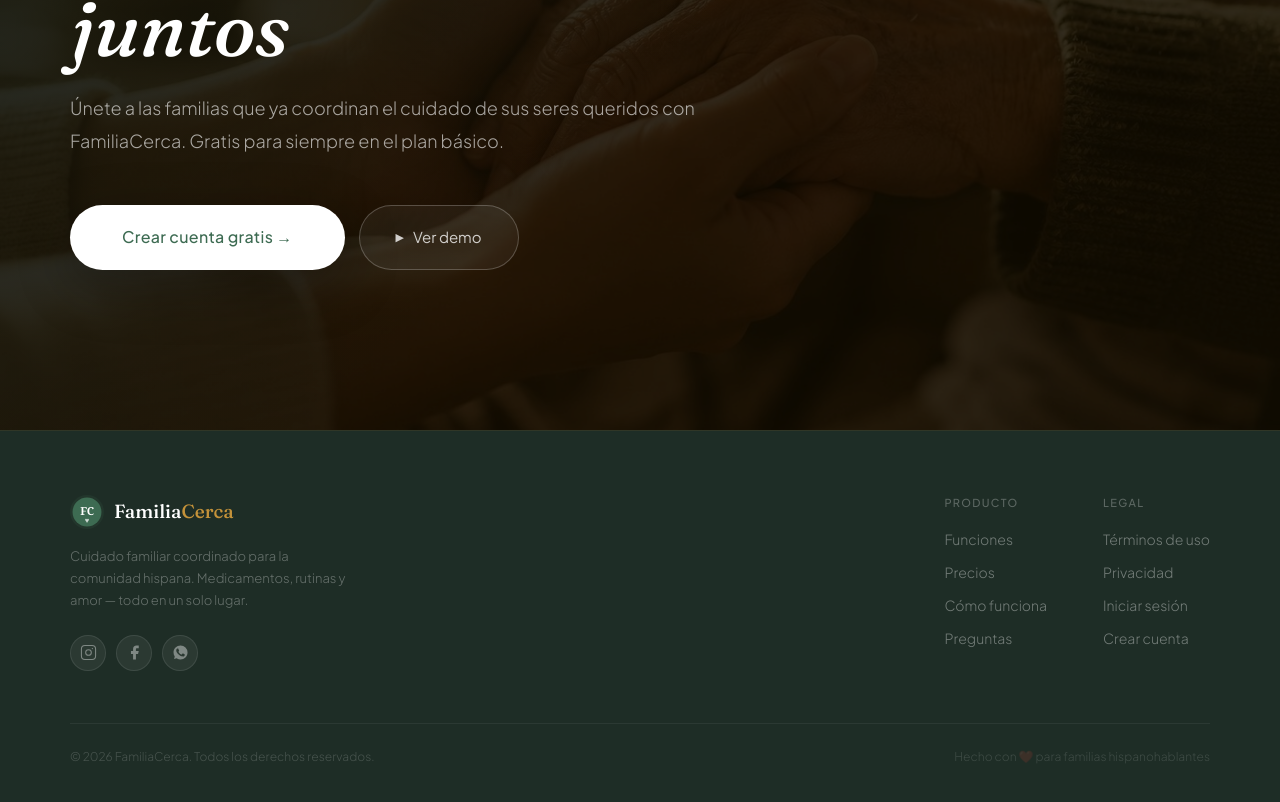
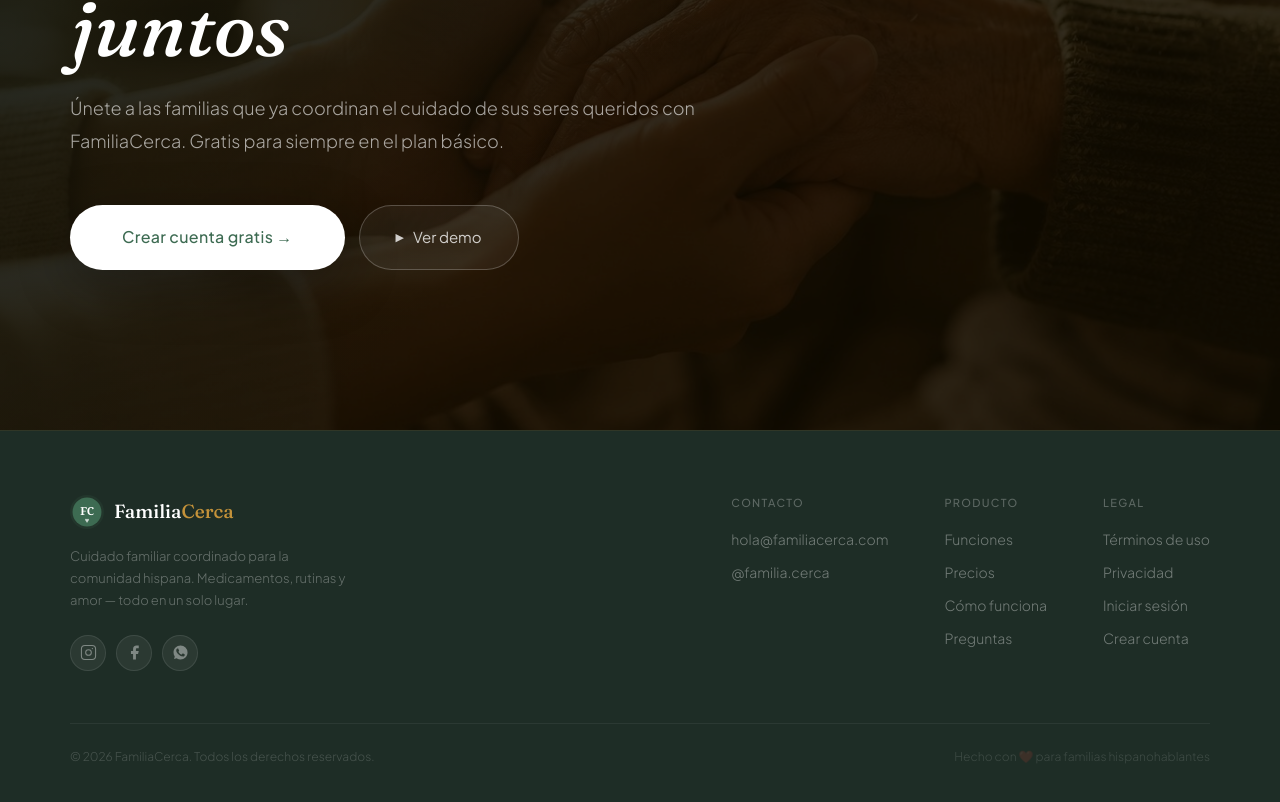
Before and after one commit to yasminysabelle-boop/familiacerca, a React (Vite) app: page / in a window 1280 px wide. Shown: the part 9417-10219 px from the top of the page. Built offline with nearby package versions, Linux system fonts and the light colour scheme; no server answers.

Commit message:
feat: email hola@familiacerca.com e Instagram en footer

```diff
--- a/src/pages/Landing.jsx
+++ b/src/pages/Landing.jsx
@@ -995,6 +995,19 @@ export default function Landing() {
             </div>
             <div style={{ display: 'flex', gap: 56, flexWrap: 'wrap' }}>
               <div>
+                <p style={{ fontSize: 11, fontWeight: 500, color: 'rgba(255,255,255,0.28)', textTransform: 'uppercase', letterSpacing: '0.12em', margin: '0 0 18px', fontFamily: SANS }}>Contacto</p>
+                <div style={{ display: 'flex', flexDirection: 'column', gap: 12 }}>
+                  <a href="mailto:hola@familiacerca.com" style={{ fontSize: 14, color: 'rgba(255,255,255,0.38)', textDecoration: 'none', fontFamily: SANS, fontWeight: 300 }}
+                    onMouseEnter={e => e.currentTarget.style.color = AU}
+                    onMouseLeave={e => e.currentTarget.style.color = 'rgba(255,255,255,0.38)'}
+                  >hola@familiacerca.com</a>
+                  <a href="https://www.instagram.com/familia.cerca/" target="_blank" rel="noopener noreferrer" style={{ fontSize: 14, color: 'rgba(255,255,255,0.38)', textDecoration: 'none', fontFamily: SANS, fontWeight: 300 }}
+                    onMouseEnter={e => e.currentTarget.style.color = AU}
+                    onMouseLeave={e => e.currentTarget.style.color = 'rgba(255,255,255,0.38)'}
+                  >@familia.cerca</a>
+                </div>
+              </div>
+              <div>
                 <p style={{ fontSize: 11, fontWeight: 500, color: 'rgba(255,255,255,0.28)', textTransform: 'uppercase', letterSpacing: '0.12em', margin: '0 0 18px', fontFamily: SANS }}>Producto</p>
                 <div style={{ display: 'flex', flexDirection: 'column', gap: 12 }}>
                   {[{label:'Funciones',href:'#funciones'},{label:'Precios',href:'#precios'},{label:'Cómo funciona',href:'#como'},{label:'Preguntas',href:'#faq'}].map(l => (
```
